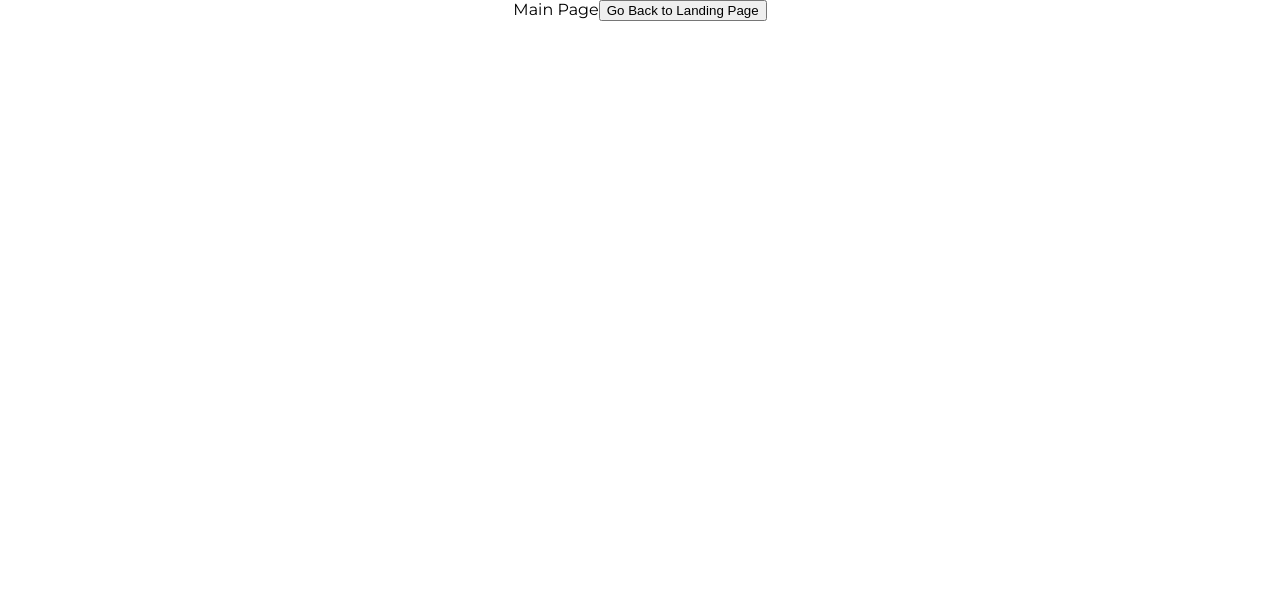
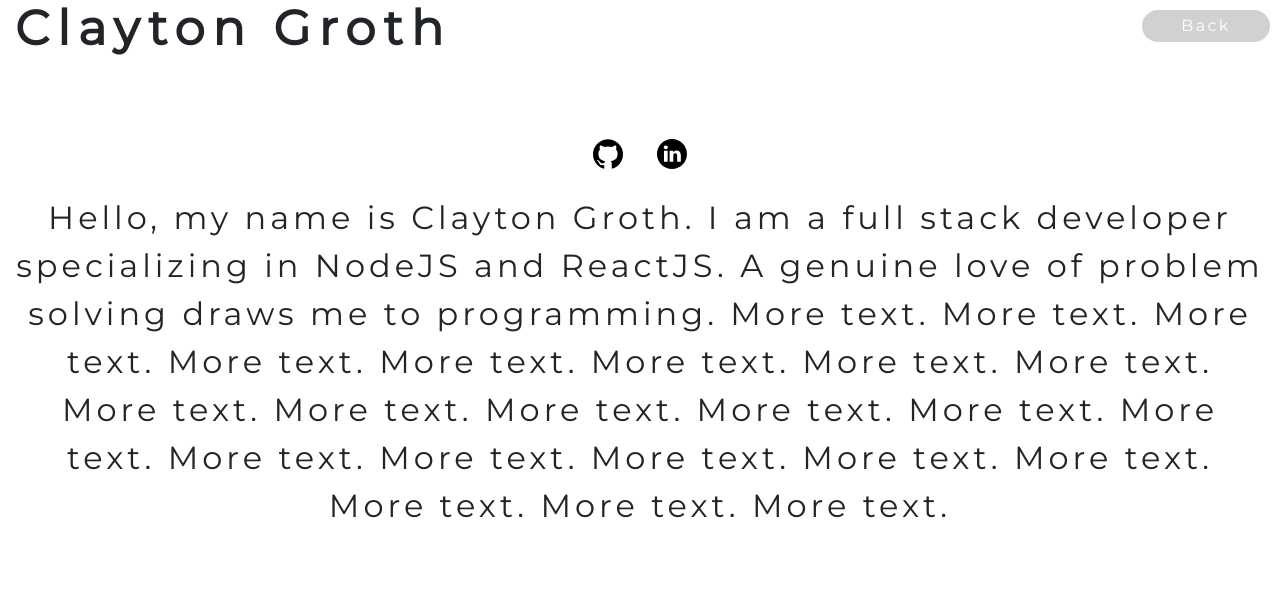
Before and after one commit to claytongroth/claytonlgroth, a React (Create React App) app: page / in a window 1280 px wide. Both pictures are taken after a click on the button "Enter". Shown: the top 592 px of the page. Built offline with nearby package versions, Linux system fonts and the light colour scheme; grey boxes are pictures that could not be loaded.

Commit message:
Added main page template.

```diff
--- a/public/index.html
+++ b/public/index.html
@@ -13,6 +13,13 @@
     <link href='https://fonts.googleapis.com/css?family=Ubuntu&subset=cyrillic,latin' rel='stylesheet' type='text/css' /> -->
     <link href=" https://fonts.googleapis.com/css?family=Montserrat" rel="stylesheet">
     <link type="image/jpg" href="chaos.jpg" />
+
+    <link
+      rel="stylesheet"
+      href="https://maxcdn.bootstrapcdn.com/bootstrap/4.3.1/css/bootstrap.min.css"
+      integrity="sha384-ggOyR0iXCbMQv3Xipma34MD+dH/1fQ784/j6cY/iJTQUOhcWr7x9JvoRxT2MZw1T"
+      crossorigin="anonymous"
+    />
 
     <link rel="apple-touch-icon" href="%PUBLIC_URL%/logo192.png" />
 
--- a/src/App.js
+++ b/src/App.js
@@ -10,8 +10,10 @@ function App() {
   return (
     <div className="App">
       {landing ?
-        <LandingPage enter={()=>setLanding(false)} seenInside={landing}/>
-        : <MainPage backToLanding={()=>setLanding(true)}/>
+      <div className={landing ? "fadeIn" : "fadeOut"}>
+        <LandingPage  enter={()=>setLanding(false)} seenInside={landing}/>
+      </div>
+        : <MainPage className={!landing ? "fadeIn" : "fadeOut"} backToLanding={()=>setLanding(true)}/>
       }
     </div>
   );
--- a/src/LandingPage.js
+++ b/src/LandingPage.js
@@ -21,17 +21,18 @@ const LandingPage = ({enter}) => {
                 <style>{'body { background-repeat: no-repeat; }'}</style>
             </Helmet>
             <div id="landingCenter"></div>
-            <Jumbotron id="landingJumbo" className="row justify-content-center align-self-center">
-              <h1 id="title-name">Clayton Groth</h1>
-
-                        <a href="https://github.com/claytongroth" target="_blank" rel="noopener norefferer">
-                            <img style={iconStyle} src="/images/github-logo.svg" alt="GitHub"/>
-                        </a>
-                        <a href="https://www.linkedin.com/in/clayton-groth-156aaa115/" target="_blank" rel="noopener norefferer">
-                            <img style={{...iconStyle, marginLeft: "2rem"}} src="/images/linkedin.svg" alt="linkedIn"/>
-                        </a>
+            <Jumbotron id="landingJumbo">
+              <div id="title-name">Clayton Groth</div>
+                {/* <a href="https://github.com/claytongroth" target="_blank" rel="noopener norefferer">
+                    <img style={iconStyle} src="/images/github-logo.svg" alt="GitHub"/>
+                </a>
+                <a href="https://www.linkedin.com/in/clayton-groth-156aaa115/" target="_blank" rel="noopener norefferer">
+                    <img style={{...iconStyle, marginLeft: "2rem"}} src="/images/linkedin.svg" alt="linkedIn"/>
+                </a>
+                <br/> */}
                 <br/>
-                <h3 id="mellow-title-name">Full Stack Developer</h3>
+                <div id="mellow-title-name">Full Stack Developer</div>
+                <br/>
                 <button id="landingButton" onClick={enter}> Enter </button>
             </Jumbotron>
             </div>
--- a/src/MainPage.js
+++ b/src/MainPage.js
@@ -1,11 +1,156 @@
 import React from 'react';
+import { Row, Col, Carousel, Container, Image } from 'react-bootstrap';
+
+const iconStyle = {
+    width: "2rem",
+    padding: 1
+}
+
 
 const MainPage = ({backToLanding}) => {
     return (
-        <div>
-            Main Page
-            <button onClick={backToLanding}> Go Back to Landing Page </button>
-        </div>
+        <Container fluid>
+            <button  className="back-btn" id="landingButton" onClick={backToLanding}> Back </button>
+            <h1 style={{textAlign: "left", fontSize: "3rem"}} id="title-name">Clayton Groth</h1>
+            <br/>
+            <br/>
+            <br/>
+                <a href="https://github.com/claytongroth" target="_blank" rel="noopener norefferer">
+                    <img style={iconStyle} src="/images/github-logo.svg" alt="GitHub"/>
+                </a>
+                <a href="https://www.linkedin.com/in/clayton-groth-156aaa115/" target="_blank" rel="noopener norefferer">
+                    <img style={{...iconStyle, marginLeft: "2rem"}} src="/images/linkedin.svg" alt="linkedIn"/>
+                </a>
+            <br/>
+            <br/>
+            <Row>
+                <Col>
+                    <p style={{fontSize: "2rem"}} className="mellow-banner-text">
+                        Hello, my name is Clayton Groth. I am a full stack developer specializing in NodeJS and ReactJS.
+                        A genuine love of problem solving draws me to programming. More text.  More text.  More text.  More text.
+                        More text.  More text.  More text.  More text.  More text.  More text.  More text.  More text.  More text.
+                        More text.  More text.  More text.  More text.  More text.  More text.  More text.  More text.  More text.
+                    </p>
+                </Col>
+            </Row>
+            <br/>
+            <br/>
+            <Row>
+                <Col>
+                    <div style={{height: 500, background: "black"}}>
+                        <Image src="holder.js/100px250" fluid />
+                    </div>
+                </Col>
+            </Row>
+            <br/>
+            <Row>
+                <Col lg={5}>
+                    <h3> Front End</h3>
+                    <hr/>
+                    <ul>
+                        <li style={{textAlign: "left"}}>Tech I know (3yrs)</li>
+                        <li style={{textAlign: "left"}}>Tech I know</li>
+                        <li style={{textAlign: "left"}}>Tech I know</li>
+                        <li style={{textAlign: "left"}}>Tech I know</li>
+
+
+                    </ul>
+                </Col>
+                <Col lg={5}>
+                    <h3> Back End</h3>
+                    <hr/>
+                    <ul>
+                        <li style={{textAlign: "left"}}>Tech I know</li>
+                        <li style={{textAlign: "left"}}>Tech I know</li>
+                        <li style={{textAlign: "left"}}>Tech I know</li>
+                        <li style={{textAlign: "left"}}>Tech I know</li>
+
+                    </ul>
+                </Col>
+                <Col lg={2}>
+                    <h3 style={{opacity: .8}}> Other Skills</h3>
+                    <hr/>
+                    <ul>
+                        <li style={{textAlign: "left"}}>Tech I know</li>
+                        <li style={{textAlign: "left"}}>Tech I know</li>
+                        <li style={{textAlign: "left"}}>Tech I know</li>
+                        <li style={{textAlign: "left"}}>Tech I know</li>
+
+                    </ul>
+                </Col>
+            </Row>
+            <br/>
+            <h5 style={{textDecoration: "underline", textAlign: "left", fontSize: "2rem"}}> Resume PDF(123kb) </h5>
+            <br/>
+            <br/>
+            <h5 style={{textDecoration: "underline", textAlign: "left", fontSize: "2rem"}}> Contact Me: </h5>
+            <ul>
+                <li style={{textAlign: "left"}}>method</li>
+                <li style={{textAlign: "left"}}>method</li>
+                <li style={{textAlign: "left"}}>method</li>
+                <li style={{textAlign: "left"}}>method</li>
+            </ul>
+
+            <h3 style={{textDecoration: "underline"}}>Projects</h3>
+            <Carousel>
+                <Carousel.Item>
+                    <div style={{height: 400, background: "black"}}>
+                    </div>
+                    <Carousel.Caption>
+                    <h3>First slide label</h3>
+                    <p>Nulla vitae elit libero, a pharetra augue mollis interdum.</p>
+                    </Carousel.Caption>
+                </Carousel.Item>
+                <Carousel.Item>
+                    <div style={{height: 400, background: "black"}}>
+                    </div>
+                    <Carousel.Caption>
+                    <h3>First slide label</h3>
+                    <p>Nulla vitae elit libero, a pharetra augue mollis interdum.</p>
+                    </Carousel.Caption>
+                </Carousel.Item>
+                <Carousel.Item>
+                    <div style={{height: 400, background: "black"}}>
+                    </div>
+                    <Carousel.Caption>
+                    <h3>First slide label</h3>
+                    <p>Nulla vitae elit libero, a pharetra augue mollis interdum.</p>
+                    </Carousel.Caption>
+                </Carousel.Item>
+            </Carousel>
+            <br/>
+            <br/>
+            <h1 style={{textAlign: "left"}}> Testimonials </h1>
+            <br/>
+            <br/>
+            <Row>
+                <Col lg={{span: 1, offset: 1}}>
+                    <Image style={{height: 100, width: 100}} src="images/linkedin.svg" roundedCircle />
+                </Col>
+                <Col lg={2}>
+                    <p>
+                        lakmsdalkndlkjandklamdklaldnskandl
+                        lakmsdalkndlkjandklamdklaldnskandl
+                        lakmsdalkndlkjandklamdklaldnskandl
+                        lakmsdalkndlkjandklamdklaldnskandl
+                    </p>
+                </Col>
+            </Row>
+            <Row>
+                <Col lg={{span: 1, offset: 5}}>
+                    <Image style={{height: 100, width: 100}} src="images/linkedin.svg" roundedCircle />
+                </Col>
+                <Col lg={2}>
+                    <p>
+                        lakmsdalkndlkjandklamdklaldnskandl
+                        lakmsdalkndlkjandklamdklaldnskandl
+                        lakmsdalkndlkjandklamdklaldnskandl
+                        lakmsdalkndlkjandklamdklaldnskandl
+                    </p>
+                </Col>
+            </Row>
+
+        </Container>
     );
 }
 
--- a/src/index.css
+++ b/src/index.css
@@ -21,11 +21,19 @@ div#preload {
 
 #title-name {
   font-size: 4rem;
-  text-shadow: 0px 0px 6px rgba(255, 255, 255, 1);
+  font-weight: 600;
+  text-shadow: 0px 0px 6px rgba(255, 255, 255, .15);
   letter-spacing: .5rem;
 }
 #mellow-title-name {
+  font-size: 2rem;
+  font-weight: 500;
+  text-shadow: 0px 0px 6px rgba(255, 255, 255, .15);
+  letter-spacing: .25rem;
+}
+.mellow-banner-text {
   text-shadow: 0px 0px 6px rgba(255, 255, 255, 1);
+  font-size: larger;
   letter-spacing: .25rem;
 }
 
@@ -48,11 +56,7 @@ div#preload {
 }
 
 #landingJumbo{
-  background: radial-gradient(
-      circle closest-side,
-      rgba(255,255,255, .7),
-      rgba(255,255,255, 0)
-  );
+  background: none !important;
   position: absolute;
   top: 40%;
   left:50%;
@@ -88,6 +92,28 @@ div#preload {
   background-color: rgba(32,29,24, 1);;
 }
 
+.back-btn {
+  position: absolute !important;
+  background: rgba(32,29,24, .2) !important;
+  top: 10px;
+  right: 10px;
+}
+
+.fadeOut{
+  opacity:0;
+  width:0;
+  height:0;
+  transition: width 0.5s 0.5s, height 0.5s 0.5s, opacity 5s;
+
+}
+.fadeIn {
+  opacity:1;
+  width:100px;
+  height:100px;
+  transition: width 0.5s, height 0.5s, opacity 0.5s 5s;
+
+}
+
 @media only screen and (max-width: 600px) {
   #title-name {
     font-size: 2rem;
```
